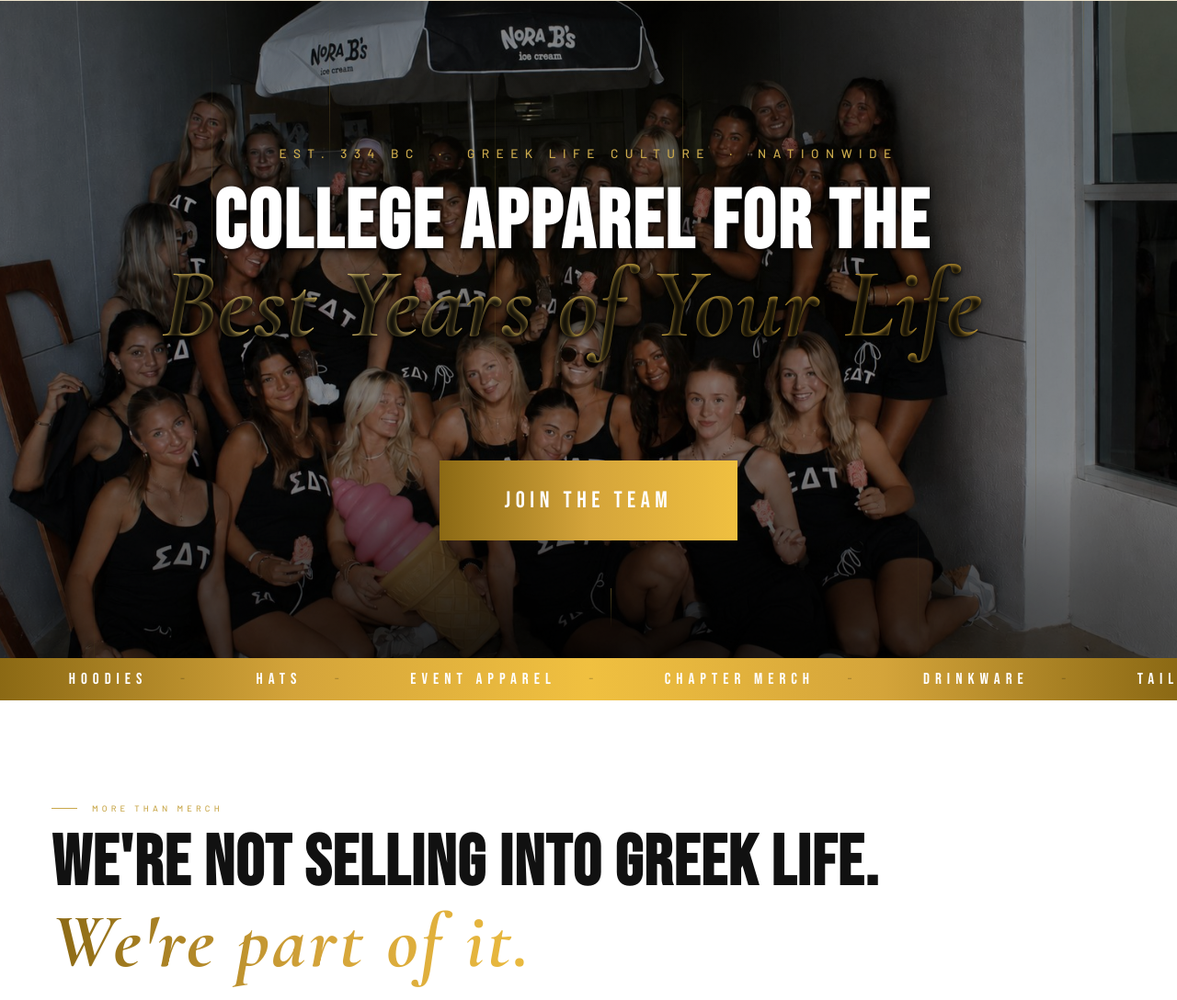
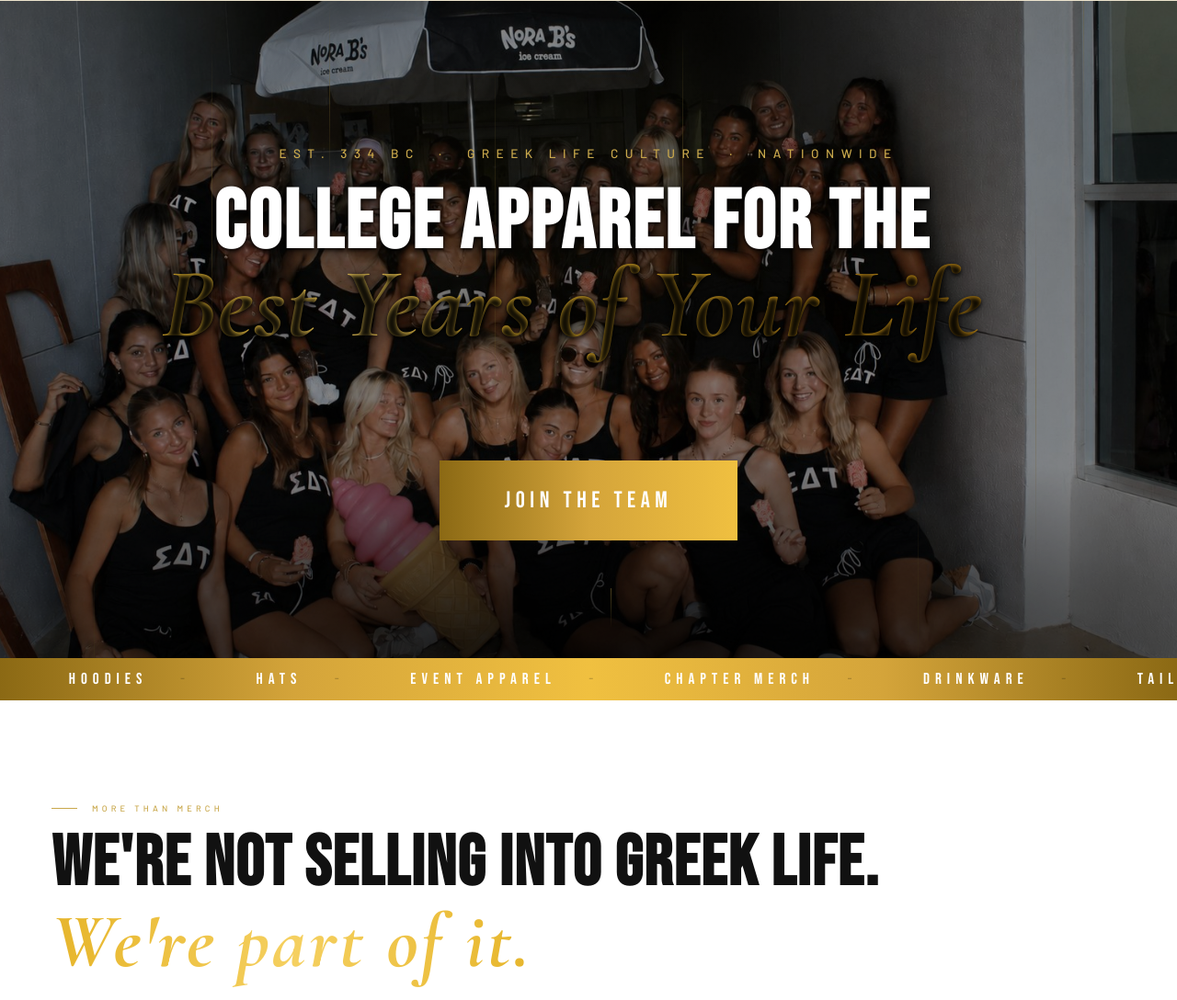
Before and after one commit to Mcart86/greek-empire, a plain HTML site: page index.html in a window 1280 px wide. Shown: the part 84-1172 px from the top of the page at 92% size. Drawn offline with nearby package versions, Linux system fonts and the light colour scheme.

Commit message:
[HOME] Match gold color to reference - warm rich gold shimmer sitewide

```diff
--- a/index.html
+++ b/index.html
@@ -111,7 +111,7 @@ nav.scrolled { background: rgba(5,5,5,0.96); backdrop-filter: blur(20px); paddin
 .hero-logo-wrap { width: min(280px, 54vw); margin-bottom: 2.25rem; opacity: 0; animation: heroReveal 1.1s ease 0.5s forwards; filter: drop-shadow(0 0 60px rgba(201,168,76,0.25)); }
 .hero-logo-wrap img { width: 100%; display: block; }
 .hero-title { font-family: var(--font-display); font-size: clamp(1.2rem, 7vw, 7rem); line-height: 1; letter-spacing: 0.03em; color: #ffffff !important; text-shadow: 0 2px 4px rgba(0,0,0,0.9), 0 0 20px rgba(0,0,0,0.7); text-transform: uppercase; opacity: 0; animation: heroReveal 1s ease 0.7s forwards; white-space: normal; position: relative; z-index: 2; overflow: visible; padding-right: 0.4em; padding-bottom: 0.25em; }
-.hero-title .gold { display: block; font-family: 'Cormorant Garamond', serif; font-style:italic; font-weight:700; text-transform: none; letter-spacing: 0.01em; font-size: 1.2em; line-height: 1.4; background: linear-gradient(90deg, #D4A43A 0%, #F0C040 25%, #FFE080 50%, #F0C040 75%, #D4A43A 100%); background-size: 200% auto; -webkit-background-clip: text; -webkit-text-fill-color: transparent; background-clip: text; position: relative; margin-top: -0.3em; z-index: 1; padding-bottom: 0.3em; overflow: visible; animation: goldShimmer 3s linear infinite; }
+.hero-title .gold { display: block; font-family: 'Cormorant Garamond', serif; font-style:italic; font-weight:700; text-transform: none; letter-spacing: 0.01em; font-size: 1.2em; line-height: 1.4; background: linear-gradient(90deg, #A07010 0%, #C9921A 20%, #E8B830 40%, #F5D060 50%, #E8B830 60%, #C9921A 80%, #A07010 100%); background-size: 200% auto; -webkit-background-clip: text; -webkit-text-fill-color: transparent; background-clip: text; position: relative; margin-top: -0.3em; z-index: 1; padding-bottom: 0.3em; overflow: visible; animation: goldShimmer 3s linear infinite; }
 .hero-tagline { font-family: var(--font-script); font-size: clamp(1.4rem, 3vw, 2.2rem); font-style: italic; font-weight: 400; color: var(--cream); letter-spacing: 0.06em; margin-top: 0.25rem; margin-bottom: 2.75rem; opacity: 0; animation: heroReveal 1s ease 0.9s forwards; }
 .scroll-hint { position: absolute; bottom: 2rem; left: 50%; transform: translateX(-50%); display: flex; flex-direction: column; align-items: center; gap: 0.4rem; opacity: 0; animation: heroReveal 1s ease 1.6s forwards; z-index: 10; }
 .scroll-hint span { font-size: 0.52rem; letter-spacing: 0.4em; text-transform: uppercase; color: var(--faint); }
@@ -130,7 +130,7 @@ nav.scrolled { background: rgba(5,5,5,0.96); backdrop-filter: blur(20px); paddin
 .section-tag { font-size: 0.58rem; letter-spacing: 0.45em; text-transform: uppercase; font-weight: 500; color: var(--gold); margin-bottom: 1.25rem; display: flex; align-items: center; gap: 1rem; }
 .section-tag::before { content: ''; display: block; width: 28px; height: 1px; background: var(--gold); }
 .section-heading { font-family: var(--font-display); font-size: clamp(2.8rem, 6vw, 5.5rem); line-height: 0.92; letter-spacing: 0.02em; text-transform: uppercase; color: var(--white); }
-.section-heading em { font-family: var(--font-script); font-style: italic; font-size: 1.085em; letter-spacing: 0.04em; display: block; line-height: 1.2; text-transform: none; background: linear-gradient(90deg, #8B6914 0%, #D4A43A 25%, #F0C040 50%, #D4A43A 75%, #8B6914 100%); -webkit-background-clip: text; -webkit-text-fill-color: transparent; background-clip: text; }
+.section-heading em { font-family: var(--font-script); font-style: italic; font-size: 1.085em; letter-spacing: 0.04em; display: block; line-height: 1.2; text-transform: none; background: linear-gradient(90deg, #A07010 0%, #C9921A 20%, #E8B830 40%, #F5D060 50%, #E8B830 60%, #C9921A 80%, #A07010 100%); background-size: 200% auto; -webkit-background-clip: text; -webkit-text-fill-color: transparent; background-clip: text; animation: goldShimmer 3s linear infinite; }
 .section-body { font-family: var(--font-display); font-size: 1.1rem; letter-spacing: 0.1em; text-transform: uppercase; line-height: 1.85; color: #1a1a1a; font-weight: 400; }
 
 /* ABOUT */
```
